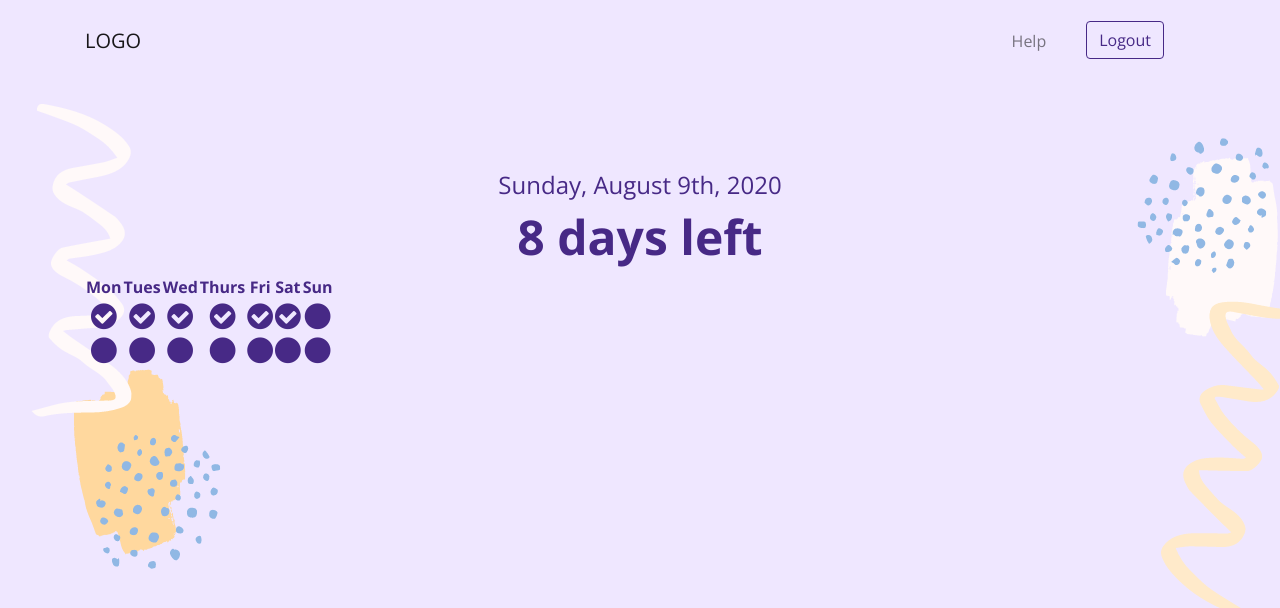
After one commit to bekahma/isotracker-19, a Flask app: template templates/tracker.html in a window 1280 px wide. The commit adds this page. Shown: the top 608 px of the page. Run offline with Flask 2, Linux system fonts and the light colour scheme; the template is opened without the code that fills it, so the values that code supplies are empty; some libraries are stand-ins or nearby versions.

Commit message:
tracker page started

```diff
--- a/templates/css/styles.css
+++ b/templates/css/styles.css
@@ -9,6 +9,7 @@ body {
     background-repeat: repeat-y;
     */
     color: #472986;
+    align-content: center;
 }
 
 nav {
--- /dev/null
+++ b/templates/css/tracker.css
@@ -0,0 +1,25 @@
+.tracker {
+    margin-top: 8%;
+    text-align: center;
+}
+
+.tracker h1 {
+    font-size: 3em;
+    font-weight: bold;
+}
+
+.count-display {
+    align-items: center;
+}
+
+.count-display i {
+    font-size: 30px;
+}
+
+table, th, td {
+    text-align: center;
+}
+
+.count-display i .fa-check-circle {
+    color: #C5C5FF;
+}
--- /dev/null
+++ b/templates/tracker.html
@@ -0,0 +1,87 @@
+<!DOCTYPE html>
+
+<html lang="en" dir="ltr">
+	<head>
+		<!-- Required meta tags -->
+	  	<meta charset="utf-8">
+		<meta name="viewport" content="width=device-width, initial-scale=1, shrink-to-fit=no">
+
+		<!-- External CSS -->
+		<link rel="stylesheet" href="https://stackpath.bootstrapcdn.com/bootstrap/4.5.0/css/bootstrap.min.css" integrity="sha384-9aIt2nRpC12Uk9gS9baDl411NQApFmC26EwAOH8WgZl5MYYxFfc+NcPb1dKGj7Sk" crossorigin="anonymous">
+		<link href="https://stackpath.bootstrapcdn.com/font-awesome/4.7.0/css/font-awesome.min.css" type="text/css" rel="stylesheet">
+
+		<title>COVID-19 Isolation Tracker</title>
+        <link rel="stylesheet" href="css/styles.css">
+        <link rel="stylesheet" href="css/tracker.css">
+	</head>
+
+	<body>
+
+		<!-- Navbar -->
+		<nav class="navbar navbar-expand-lg navbar-light" style="background-color: #efe7ff;">
+			<div class="container">
+			  <a class="navbar-brand" href="#">LOGO</a>
+			  <button class="navbar-toggler" type="button" data-toggle="collapse" data-target="#navbarNav" aria-controls="navbarNav" aria-expanded="false" aria-label="Toggle navigation">
+				<span class="navbar-toggler-icon"></span>
+			  </button>
+
+			  <div class="col-auto">
+				<div class="collapse navbar-collapse" id="navbarNav">
+				  <ul class="navbar-nav">
+					<li class="nav-item">
+						<a class="nav-link" href="#">Help</a>
+				    </li>
+					<a href="index.html"><button class="btn btn-outline-success nav-item" type="button">Logout</button></a>
+				  </ul>
+				</div>
+			  </div>
+			</div>
+        </nav>
+
+        <section class="tracker">
+            <div class="container">
+                <h4>Sunday, August 9th, 2020</h4>
+                <h1>8 days left</h1>
+                <div class="count-display">
+                    <table>
+                        <tr>
+                            <th>Mon</th>
+                            <th>Tues</th>
+                            <th>Wed</th>
+                            <th>Thurs</th>
+                            <th>Fri</th>
+                            <th>Sat</th>
+                            <th>Sun</th>
+                        </tr>
+                        <tr>
+                            <td><i class="fa fa-check-circle"></i></td>
+                            <td><i class="fa fa-check-circle"></i></td>
+                            <td><i class="fa fa-check-circle"></i></td>
+                            <td><i class="fa fa-check-circle"></i></td>
+                            <td><i class="fa fa-check-circle"></i></td>
+                            <td><i class="fa fa-check-circle"></i></td>
+                            <td><i class="fa fa-circle"></i></td>
+                        </tr>
+                        <tr>
+                            <td><i class="fa fa-circle"></i></td>
+                            <td><i class="fa fa-circle"></i></td>
+                            <td><i class="fa fa-circle"></i></td>
+                            <td><i class="fa fa-circle"></i></td>
+                            <td><i class="fa fa-circle"></i></td>
+                            <td><i class="fa fa-circle"></i></td>
+                            <td><i class="fa fa-circle"></i></td>
+                        </tr>
+                    </table>
+                </div>
+            </div>
+        </section>
+
+		<!-- Optional JavaScript -->
+		<!-- jQuery first, then Popper.js, then Bootstrap JS -->
+		<script src="https://code.jquery.com/jquery-3.5.1.slim.min.js" integrity="sha384-DfXdz2htPH0lsSSs5nCTpuj/zy4C+OGpamoFVy38MVBnE+IbbVYUew+OrCXaRkfj" crossorigin="anonymous"></script>
+		<script src="https://cdn.jsdelivr.net/npm/popper.js@1.16.0/dist/umd/popper.min.js" integrity="sha384-Q6E9RHvbIyZFJoft+2mJbHaEWldlvI9IOYy5n3zV9zzTtmI3UksdQRVvoxMfooAo" crossorigin="anonymous"></script>
+		<script src="https://stackpath.bootstrapcdn.com/bootstrap/4.5.0/js/bootstrap.min.js" integrity="sha384-OgVRvuATP1z7JjHLkuOU7Xw704+h835Lr+6QL9UvYjZE3Ipu6Tp75j7Bh/kR0JKI" crossorigin="anonymous"></script>
+
+	</body>
+
+</html>
```
Also changed, not shown: templates/index.html (+8 -0 lines).
